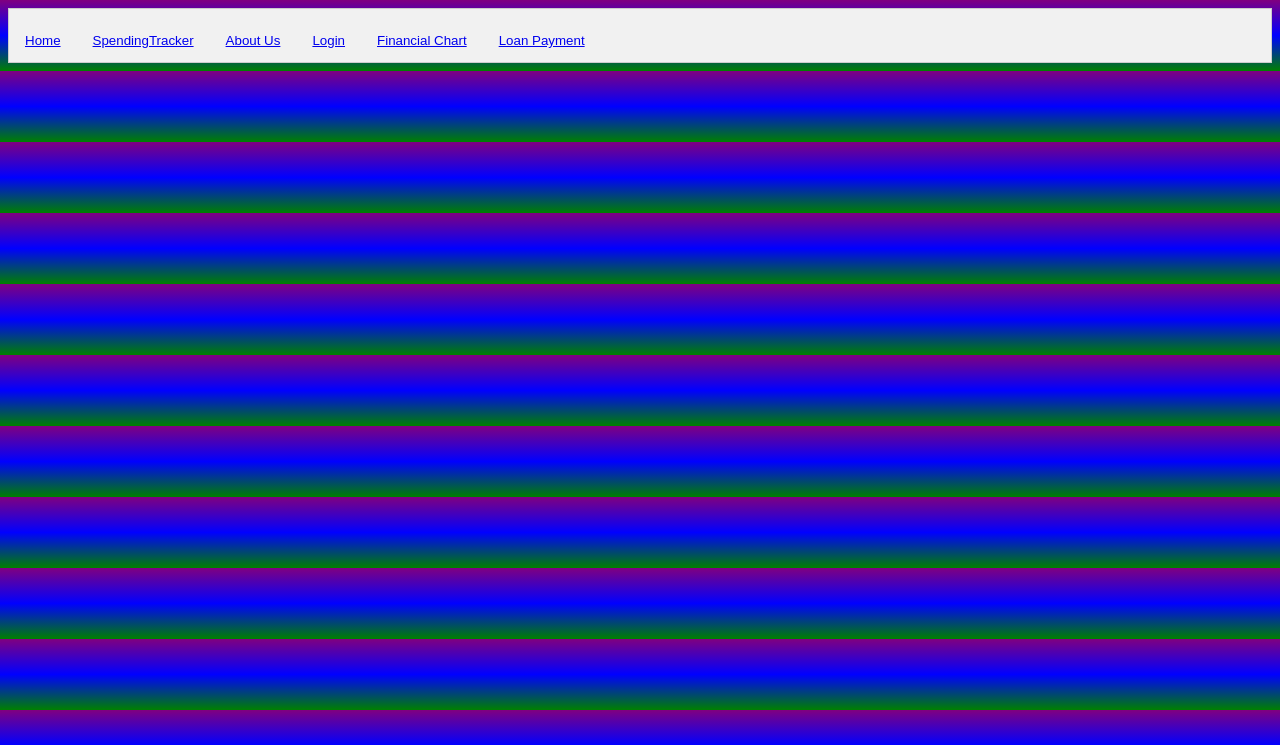
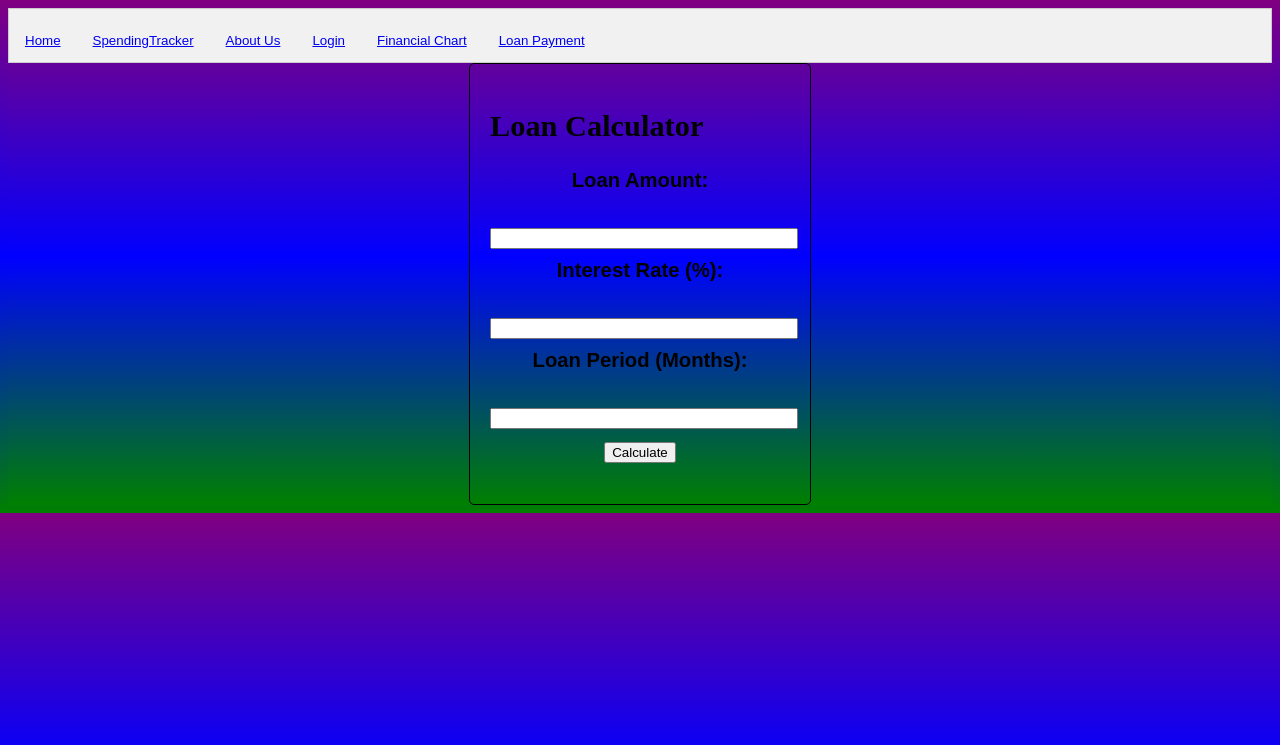
Before and after one commit to mehrojalimov/Financially-Fit, a PHP site: page /LoanPayment.html in a window 1280 px wide. Shown: the top 745 px of the page. Run offline with PHP 8.4, Linux system fonts and the light colour scheme.

Commit message:
Loan Payment section, added user input button and calculator

```diff
--- a/LoanPayment.html
+++ b/LoanPayment.html
@@ -55,7 +55,30 @@
   font-size:150%;
 }
 </style>
-
 </body>
 </home>
+
+<!DOCTYPE html>
+
+
+<head>
+    <link rel="stylesheet" type="text/css" href="style.css">
+</head>
+<body>
+    <div id="loanCalculator">
+        <h2>Loan Calculator</h2>
+        <form>
+            <label for="loanAmount">Loan Amount:</label><br>
+            <input type="number" id="loanAmount" name="loanAmount"><br>
+            <label for="interestRate">Interest Rate (%):</label><br>
+            <input type="number" id="interestRate" name="interestRate"><br>
+            <label for="loanPeriod">Loan Period (Months):</label><br>
+            <input type="number" id="loanPeriod" name="loanPeriod"><br>
+            <input type="button" value="Calculate" onclick="calculateLoan()">
+        </form>
+        <p id="monthlyPayment"></p>
+        <p id="yearlyPayment"></p>
+    </div>
+    <script src="script.js"></script>
+</body>
 </html>
--- a/script.js
+++ b/script.js
@@ -100,3 +100,24 @@
     document.getElementById(localStorage.getItem('text')).click();
   }
 })
+
+function calculateLoan() {
+  // Getting the user inputs
+  var loanAmount = document.getElementById("loanAmount").value;
+  var interestRate = document.getElementById("interestRate").value / 100 / 12;
+  var loanPeriod = document.getElementById("loanPeriod").value;
+
+  // Calculating the monthly payment
+  var x = Math.pow(1 + interestRate, loanPeriod);
+  var monthly = (loanAmount * x * interestRate) / (x - 1);
+  if (!isNaN(monthly) &&
+      (monthly != Infinity) &&
+      (monthly != -Infinity)) {
+
+      document.getElementById("monthlyPayment").innerHTML = "Monthly Payment: $" + monthly.toFixed(2);
+      document.getElementById("yearlyPayment").innerHTML = "Yearly Payment: $" + (monthly * 12).toFixed(2);
+  } else {
+      document.getElementById("monthlyPayment").innerHTML = "Please enter valid values.";
+      document.getElementById("yearlyPayment").innerHTML = "";
+  }
+}
--- a/style.css
+++ b/style.css
@@ -119,3 +119,16 @@
 li {
   margin-bottom: 10px;
 }
+
+#loanCalculator {
+  width: 300px;
+  margin: 0 auto;
+  padding: 20px;
+  border: 1px solid #000;
+  border-radius: 5px;
+}
+
+#loanCalculator input[type=number] {
+  width: 100%;
+  margin-bottom: 10px;
+}
```
